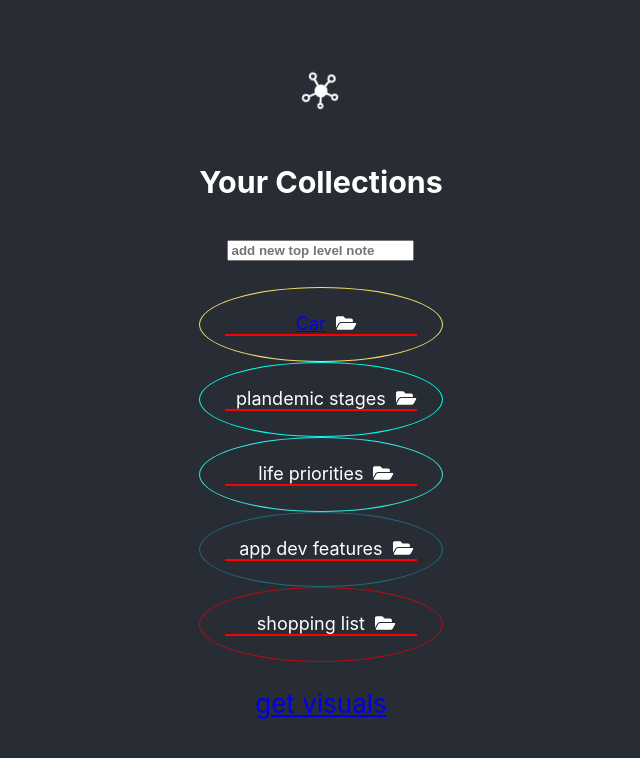
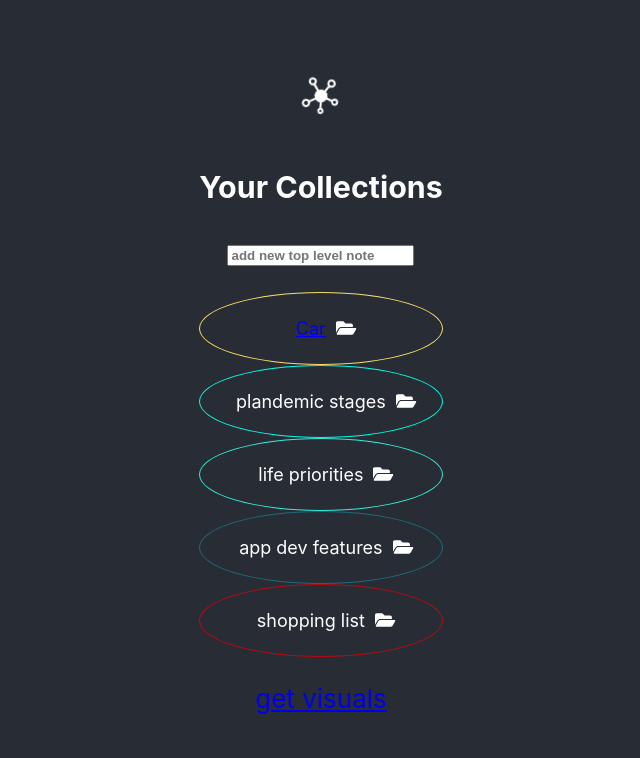
Before and after one commit to mrtplnkr/RelatableNotes, a React (Create React App) app: page /#/notepad in a window 1280 px wide. Shown: the top 758 px of the page, without its empty margins (319-959 px from the left). Built offline with nearby package versions, Linux system fonts and the light colour scheme.

Commit message:
removed dnd

```diff
--- a/package.json
+++ b/package.json
@@ -14,13 +14,11 @@
     "@types/jest": "^27.0.3",
     "@types/node": "^16.11.14",
     "@types/react": "^17.0.37",
-    "@types/react-beautiful-dnd": "^13.1.2",
     "@types/react-dom": "^17.0.11",
     "d3": "^7.3.0",
     "jest-editor-support": "^30.0.2",
     "randomcolor": "^0.6.2",
     "react": "^17.0.2",
-    "react-beautiful-dnd": "^13.1.0",
     "react-d3-graph": "^2.6.0",
     "react-device-detect": "^2.1.2",
     "react-dom": "^17.0.2",
--- a/src/components/ReusableObject.tsx
+++ b/src/components/ReusableObject.tsx
@@ -7,7 +7,6 @@ import { ManageNotePC } from './molecules/ManageNotePC';
 import { BrowserView, MobileView } from 'react-device-detect';
 import { ManageNoteMobile } from './molecules/ManageNoteMobile';
 import { compareLatest } from '../pages/Notepad';
-import { DragDropContext, Draggable, Droppable } from 'react-beautiful-dnd';
 
 export type ReusableType = {
     id: number,
@@ -21,8 +20,6 @@ export interface IReusableObjectProps {
     dispatch: Dispatch<{ type: string; payload: INote }>;
     reloadChildren: () => void;
     size?: number;
-    // data: ReusableType;
-    // addNote: (id: number, newNote: string) => void;
 }
 
 export const ReusableObject = React.memo(function RecursiveObject(props: IReusableObjectProps) {
@@ -55,29 +52,13 @@ export const ReusableObject = React.memo(function RecursiveObject(props: IReusab
                 <MobileView>
                     <ManageNoteMobile {...{showChildren, setShowChildren, mainNote: props.mainNote, dispatch: props.dispatch, hasChildren: children.length > 0, isCut: notes.filter(a => a.cut).length > 0}} />
                 </MobileView>
-                <DragDropContext onDragEnd={(e) => console.log('end', e)}>
-                    <Droppable droppableId={props.mainNote.id.toString()}>
-                        {(provided) => {
-                            return (
-                            <ul {...provided.droppableProps} ref={provided.innerRef}>
                 {showChildren && props.mainNote && children?.length && children.sort(compareLatest).map((x, index) => {
                     return (
-                                        <Draggable key={x.id} draggableId={x.id.toString()} index={index}>
-                                            {(provided) => (
-                                                <div {...provided.draggableProps} {...provided.dragHandleProps} ref={provided.innerRef} style={{padding:'5px'}} key={x.id}>
+                        <div style={{padding:'5px'}} key={x.id}>
                             <ReusableObject reloadChildren={reloadChildren} dispatch={props.dispatch} mainNote={x} size={props.size!-1}></ReusableObject>
                         </div>
-                                            )}
-                                        </Draggable>
                     )
                 })}
-                                <div style={{border: '1px solid red'}}>
-                                    {provided.placeholder}
-                                </div>
-                            </ul> )}}
-                    </Droppable>
-                </DragDropContext>
-
             </div>
             :
             <div>
```
Also changed, not shown: 1 other file (tests, documents, lock files or other folders). Lines whose indentation alone changed are shown as unchanged.
